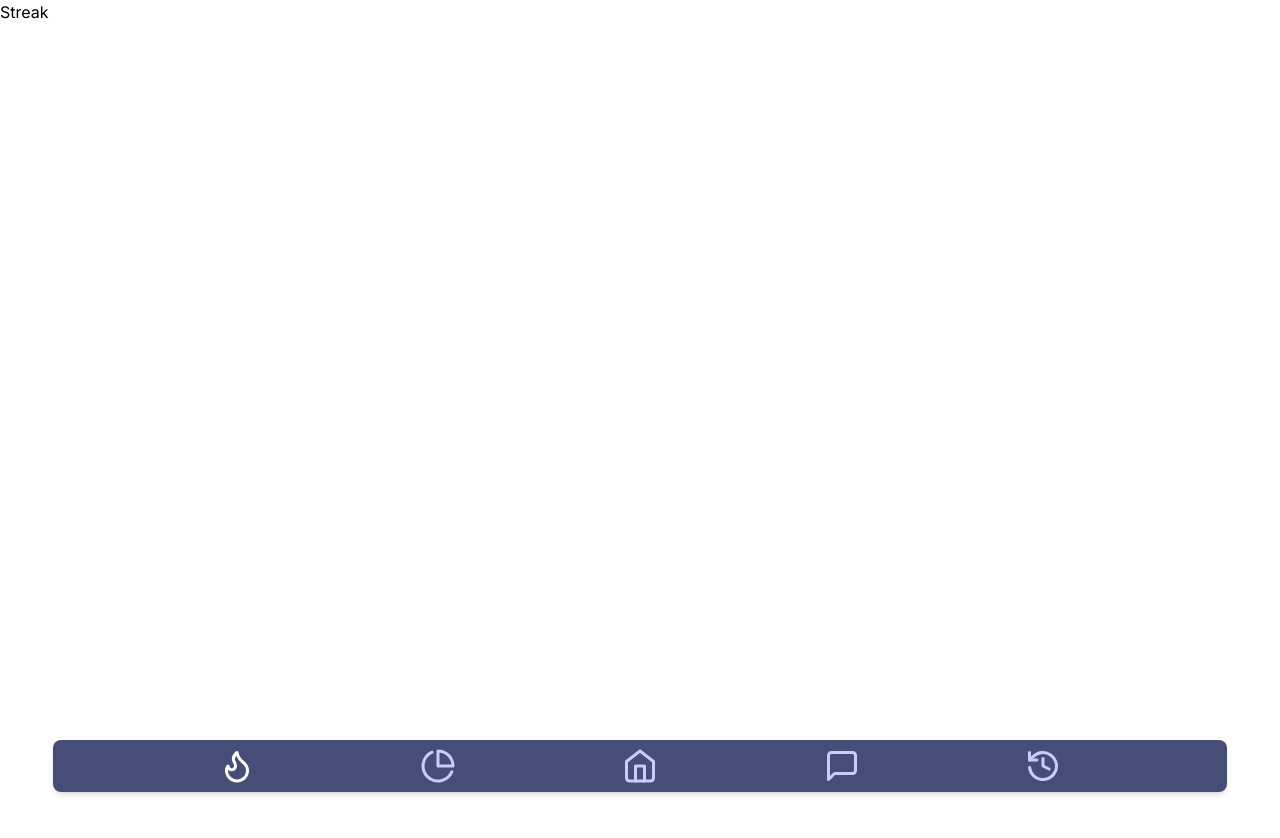
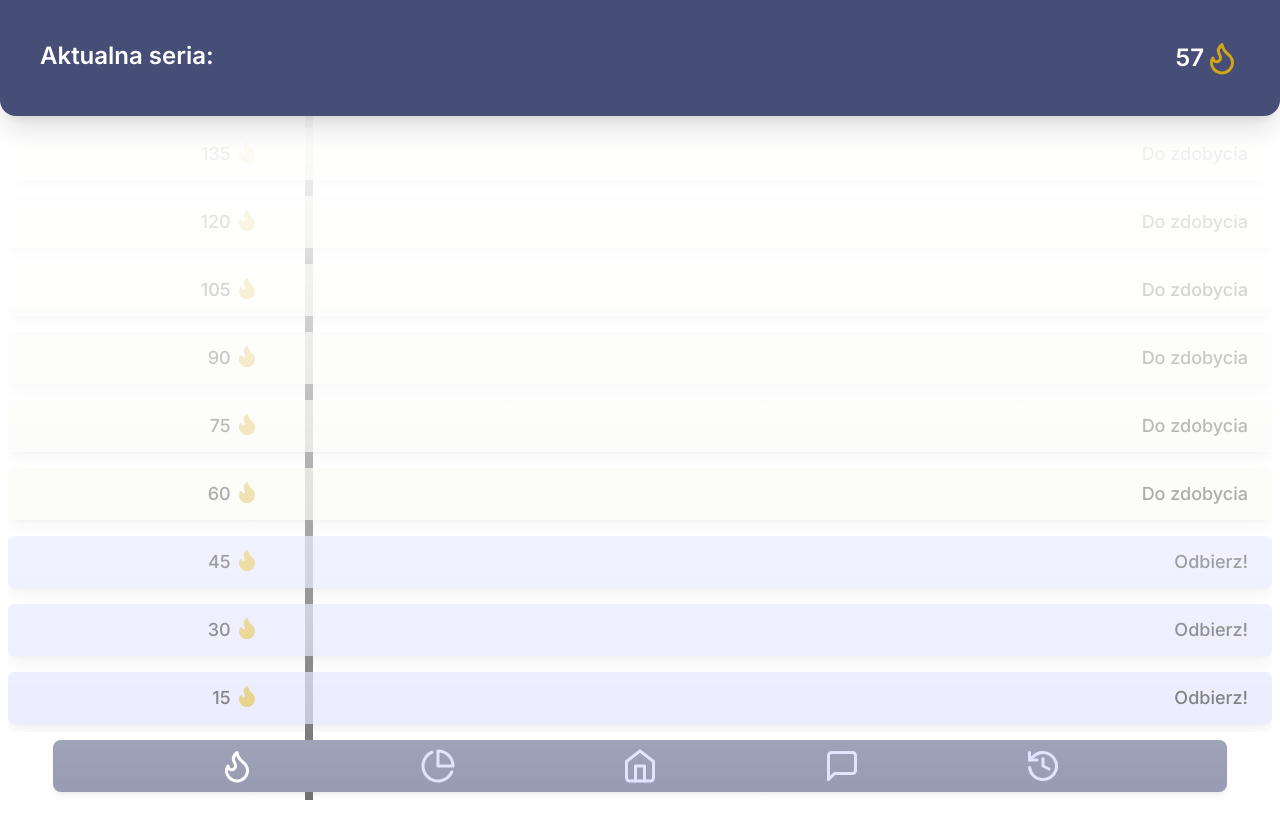
Before and after one commit to Truly-Depressed-Developers/stop-scrolling, a Next.js app: page /streak in a window 1280 px wide. Shown: the top 838 px of the page. Before the commit the page ends 800 px from the top, so only its background shows below. Built offline with nearby package versions, Linux system fonts and the light colour scheme.

Commit message:
Feat: Streak done

```diff
--- /dev/null
+++ b/src/app/streak/Achievement.tsx
@@ -0,0 +1,42 @@
+"use client";
+
+import { cn } from "@/lib/utils";
+
+const Achievement = ({
+    number,
+    toCollected,
+}: {
+    number: number;
+    toCollected: boolean;
+}) => {
+    return (
+        <div
+            className={cn(
+                "my-2 grid grid-cols-6 rounded-md p-3 px-6 text-lg font-medium shadow-lg",
+                toCollected === true ? "bg-secondary/70" : "bg-tertiary/70",
+            )}
+        >
+            <h1 className="pr-1 text-end">{number}</h1>
+            <svg
+                width="24"
+                height="24"
+                viewBox="0 0 24 24"
+                fill="#d0a616"
+                xmlns="http://www.w3.org/2000/svg"
+            >
+                <path
+                    d="M8.5 14.5C9.16304 14.5 9.79893 14.2366 10.2678 13.7678C10.7366 13.2989 11 12.663 11 12C11 10.62 10.5 10 10 9C8.928 6.857 9.776 4.946 12 3C12.5 5.5 14 7.9 16 9.5C18 11.1 19 13 19 15C19 15.9193 18.8189 16.8295 18.4672 17.6788C18.1154 18.5281 17.5998 19.2997 16.9497 19.9497C16.2997 20.5998 15.5281 21.1154 14.6788 21.4672C13.8295 21.8189 12.9193 22 12 22C11.0807 22 10.1705 21.8189 9.32122 21.4672C8.47194 21.1154 7.70026 20.5998 7.05025 19.9497C6.40024 19.2997 5.88463 18.5281 5.53284 17.6788C5.18106 16.8295 5 15.9193 5 15C5 13.847 5.433 12.706 6 12C6 12.663 6.26339 13.2989 6.73223 13.7678C7.20107 14.2366 7.83696 14.5 8.5 14.5Z"
+                    stroke="#d0a616"
+                    strokeWidth="2"
+                    strokeLinecap="round"
+                    strokeLinejoin="round"
+                />
+            </svg>
+            <p className="col-span-4 flex justify-end">
+                {toCollected === true ? "Odbierz!" : "Do zdobycia"}
+            </p>
+        </div>
+    );
+};
+
+export default Achievement;
--- a/src/app/streak/page.tsx
+++ b/src/app/streak/page.tsx
@@ -1,7 +1,59 @@
-import React from "react";
+"use client";
+
+import React, { useEffect, useRef } from "react";
+import Achievement from "./Achievement";
+import Header from "@/components/Header";
 
 const Streak = () => {
-    return <div>Streak</div>;
+    const streak = 57;
+
+    const achievementRef = useRef<HTMLDivElement>(null);
+
+    useEffect(() => {
+        achievementRef.current?.scrollTo(0, 1500);
+    }, []);
+
+    return (
+        <>
+            <div className="absolute left-[23.8%] -z-50 h-screen w-2 bg-black" />
+            <div className="flex flex-col">
+                <Header>
+                    <h1>Aktualna seria: </h1>
+                    <span className="flex items-center">
+                        <p>{streak}</p>
+                        <svg
+                            width="36"
+                            height="36"
+                            viewBox="0 0 24 24"
+                            fill="none"
+                            xmlns="http://www.w3.org/2000/svg"
+                        >
+                            <path
+                                d="M8.5 14.5C9.16304 14.5 9.79893 14.2366 10.2678 13.7678C10.7366 13.2989 11 12.663 11 12C11 10.62 10.5 10 10 9C8.928 6.857 9.776 4.946 12 3C12.5 5.5 14 7.9 16 9.5C18 11.1 19 13 19 15C19 15.9193 18.8189 16.8295 18.4672 17.6788C18.1154 18.5281 17.5998 19.2997 16.9497 19.9497C16.2997 20.5998 15.5281 21.1154 14.6788 21.4672C13.8295 21.8189 12.9193 22 12 22C11.0807 22 10.1705 21.8189 9.32122 21.4672C8.47194 21.1154 7.70026 20.5998 7.05025 19.9497C6.40024 19.2997 5.88463 18.5281 5.53284 17.6788C5.18106 16.8295 5 15.9193 5 15C5 13.847 5.433 12.706 6 12C6 12.663 6.26339 13.2989 6.73223 13.7678C7.20107 14.2366 7.83696 14.5 8.5 14.5Z"
+                                stroke="#d0a616"
+                                strokeWidth="2"
+                                strokeLinecap="round"
+                                strokeLinejoin="round"
+                            />
+                        </svg>
+                    </span>
+                </Header>
+                <div
+                    ref={achievementRef}
+                    className="mx-2 flex max-h-[77vh] grow flex-col overflow-y-scroll"
+                >
+                    <div className="absolute left-0 top-[10%] z-10 aspect-square w-screen bg-gradient-to-b from-white to-transparent" />
+                    {[...Array(12)].map((_, i) => (
+                        <Achievement
+                            key={i}
+                            number={180 - i * 15}
+                            toCollected={180 - i * 15 < streak ? true : false}
+                        />
+                    ))}
+                </div>
+            </div>
+        </>
+    );
 };
 
 export default Streak;
--- /dev/null
+++ b/src/components/Header.tsx
@@ -0,0 +1,23 @@
+import { cn } from "@/lib/utils";
+import React from "react";
+
+const Header = ({
+    children,
+    className,
+}: {
+    children: React.ReactNode;
+    className?: string;
+}) => {
+    return (
+        <div
+            className={cn(
+                "z-50 flex w-screen justify-between rounded-b-2xl bg-primary p-10 text-2xl font-semibold text-white shadow-xl",
+                className,
+            )}
+        >
+            {children}
+        </div>
+    );
+};
+
+export default Header;
--- a/src/components/Nav.tsx
+++ b/src/components/Nav.tsx
@@ -12,7 +12,7 @@ const Nav = () => {
 
     return (
         <div className="w-full">
-            <div className="bg-primary mx-auto mb-2 flex w-11/12 justify-evenly rounded-lg py-2 shadow-md">
+            <div className="mx-auto mb-2 flex w-11/12 justify-evenly rounded-lg bg-primary py-2 shadow-md">
                 <Link href={"/streak"}>
                     <svg
                         width="36"
@@ -26,9 +26,9 @@ const Nav = () => {
                             stroke={
                                 pathname === "/streak" ? selectedColor : color
                             }
-                            stroke-width="2"
-                            stroke-linecap="round"
-                            stroke-linejoin="round"
+                            strokeWidth="2"
+                            strokeLinecap="round"
+                            strokeLinejoin="round"
                         />
                     </svg>
                 </Link>
@@ -47,9 +47,9 @@ const Nav = () => {
                                     ? selectedColor
                                     : "#c8cdff"
                             }
-                            stroke-width="2"
-                            stroke-linecap="round"
-                            stroke-linejoin="round"
+                            strokeWidth="2"
+                            strokeLinecap="round"
+                            strokeLinejoin="round"
                         />
                         <path
                             d="M22 12C22 10.6868 21.7413 9.38642 21.2388 8.17317C20.7362 6.95991 19.9997 5.85752 19.0711 4.92893C18.1425 4.00035 17.0401 3.26375 15.8268 2.7612C14.6136 2.25866 13.3132 2 12 2V12H22Z"
@@ -58,9 +58,9 @@ const Nav = () => {
                                     ? selectedColor
                                     : "#c8cdff"
                             }
-                            stroke-width="2"
-                            stroke-linecap="round"
-                            stroke-linejoin="round"
+                            strokeWidth="2"
+                            strokeLinecap="round"
+                            strokeLinejoin="round"
                         />
                     </svg>
                 </Link>
@@ -77,18 +77,18 @@ const Nav = () => {
                             stroke={
                                 pathname === "/" ? selectedColor : "#c8cdff"
                             }
-                            stroke-width="2"
-                            stroke-linecap="round"
-                            stroke-linejoin="round"
+                            strokeWidth="2"
+                            strokeLinecap="round"
+                            strokeLinejoin="round"
                         />
                         <path
                             d="M9 22V12H15V22"
                             stroke={
                                 pathname === "/" ? selectedColor : "#c8cdff"
                             }
-                            stroke-width="2"
-                            stroke-linecap="round"
-                            stroke-linejoin="round"
+                            strokeWidth="2"
+                            strokeLinecap="round"
+                            strokeLinejoin="round"
                         />
                     </svg>
                 </Link>
@@ -105,9 +105,9 @@ const Nav = () => {
                             stroke={
                                 pathname === "/chat" ? selectedColor : "#c8cdff"
                             }
-                            stroke-width="2"
-                            stroke-linecap="round"
-                            stroke-linejoin="round"
+                            strokeWidth="2"
+                            strokeLinecap="round"
+                            strokeLinejoin="round"
                         />
                     </svg>
                 </Link>
@@ -126,9 +126,9 @@ const Nav = () => {
                                     ? selectedColor
                                     : "#c8cdff"
                             }
-                            stroke-width="2"
-                            stroke-linecap="round"
-                            stroke-linejoin="round"
+                            strokeWidth="2"
+                            strokeLinecap="round"
+                            strokeLinejoin="round"
                         />
                         <path
                             d="M3.05 13.0001C3.27151 15.0059 4.1607 16.8791 5.57478 18.3188C6.98886 19.7585 8.84577 20.6812 10.8473 20.9387C12.8488 21.1961 14.8788 20.7735 16.6112 19.7386C18.3436 18.7036 19.678 17.1165 20.3999 15.2321C21.1219 13.3476 21.1896 11.2752 20.5921 9.34766C19.9947 7.42012 18.7668 5.7493 17.1056 4.60353C15.4444 3.45776 13.4463 2.90354 11.4322 3.02987C9.41817 3.15619 7.50501 3.95574 6 5.30009L3 8.00009"
@@ -137,9 +137,9 @@ const Nav = () => {
                                     ? selectedColor
                                     : "#c8cdff"
                             }
-                            stroke-width="2"
-                            stroke-linecap="round"
-                            stroke-linejoin="round"
+                            strokeWidth="2"
+                            strokeLinecap="round"
+                            strokeLinejoin="round"
                         />
                         <path
                             d="M12 7V12L16 14"
@@ -148,9 +148,9 @@ const Nav = () => {
                                     ? selectedColor
                                     : "#c8cdff"
                             }
-                            stroke-width="2"
-                            stroke-linecap="round"
-                            stroke-linejoin="round"
+                            strokeWidth="2"
+                            strokeLinecap="round"
+                            strokeLinejoin="round"
                         />
                     </svg>
                 </Link>
--- a/tailwind.config.ts
+++ b/tailwind.config.ts
@@ -34,7 +34,8 @@ const config = {
       },
       colors: {
         "primary": "#464d77",
-        "secondary": "#f2f2f2",
+        "secondary": "#c8cdff",
+        "tertiary": "#f1f1e6",
         "accent": "#d0a616"
       }
     },
```
